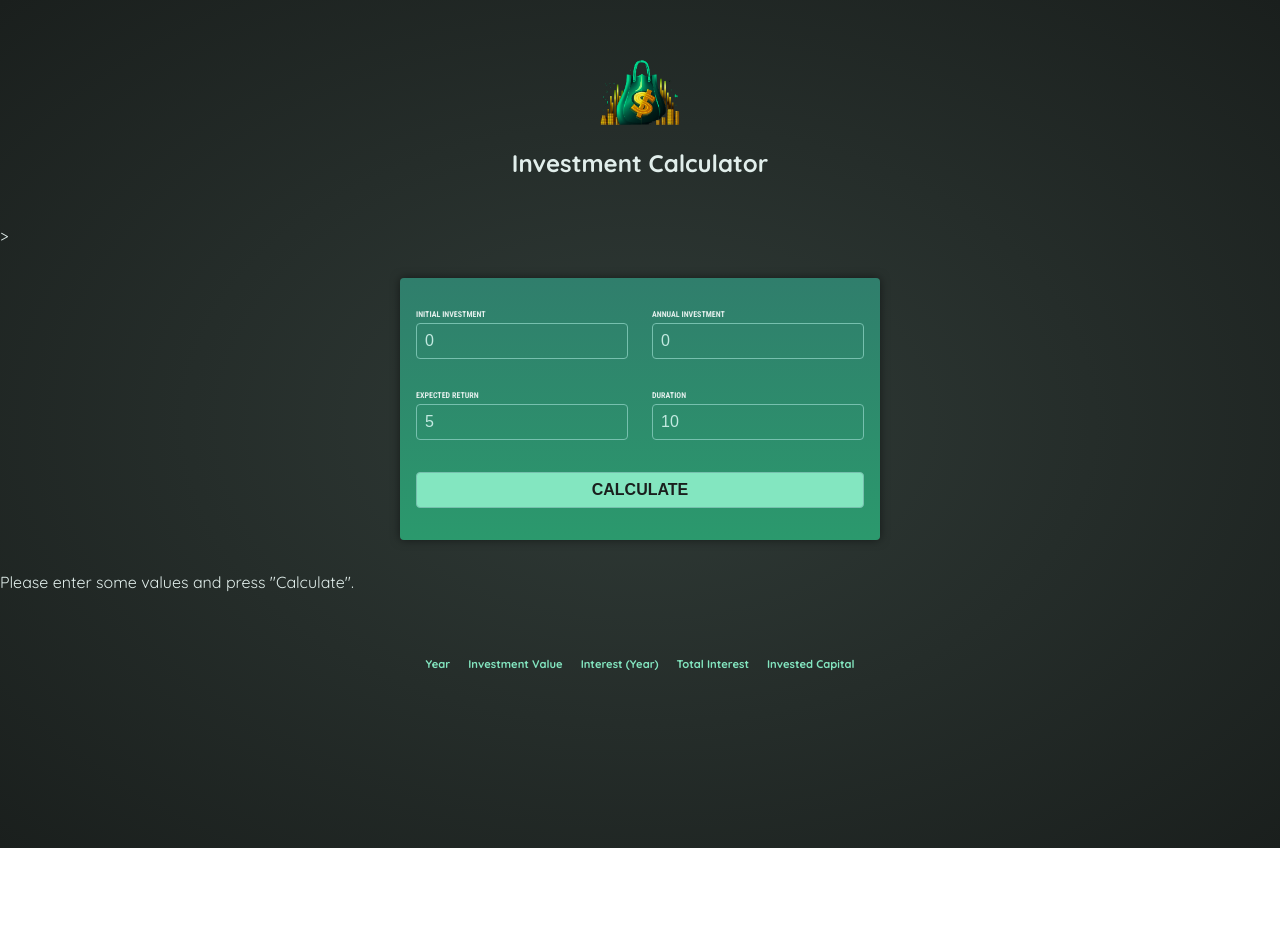
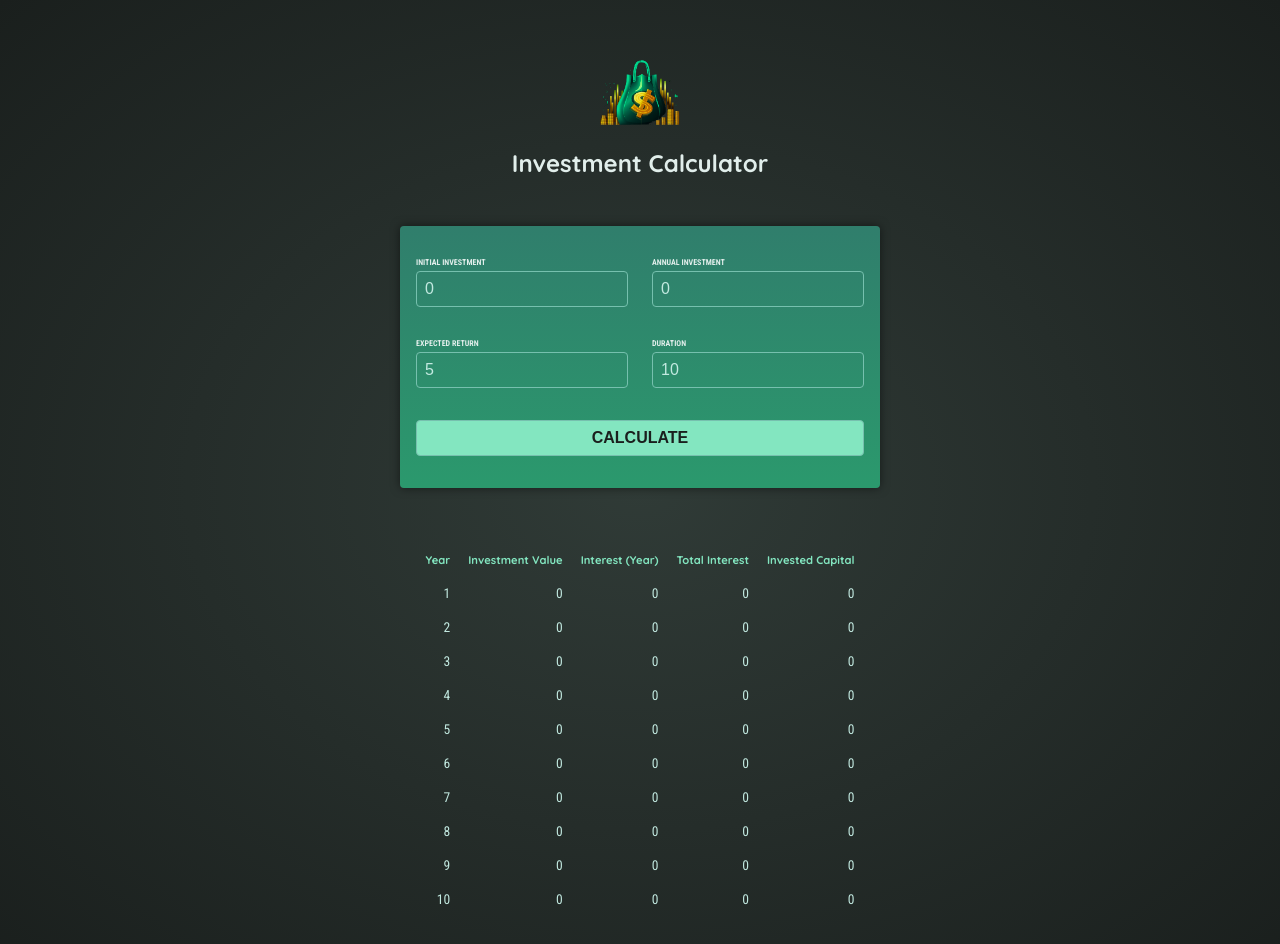
Before and after one commit to crbechtel/investment-calculator, an Angular app: page / in a window 1280 px wide. Both pictures are taken after a click on the button "CALCULATE". Shown: the top 944 px of the page. Before the commit the page ends 848 px from the top, so only its background shows below. Built offline with nearby package versions, Linux system fonts and the light colour scheme.

Commit message:
outputting data to table

```diff
--- a/src/app/header/header.component.html
+++ b/src/app/header/header.component.html
@@ -1,4 +1,4 @@
 <header>
     <img src="investment-calculator-logo.png" alt="A money bag" />
     <h1>Investment Calculator</h1>
-</header>>
+</header>
--- a/src/app/investment-results/investment-results.component.html
+++ b/src/app/investment-results/investment-results.component.html
@@ -1,5 +1,6 @@
-<p>Please enter some values and press "Calculate".</p>
-
+@if (!results) {
+    <p class="center">Please enter some values and press "Calculate".</p>
+  } @else {
     <table>
       <thead>
         <tr>
@@ -11,6 +12,15 @@
         </tr>
       </thead>
       <tbody>
-
+        @for (result of results; track result.year) {
+          <tr>
+            <td>{{ result.year }}</td>
+            <td>{{ result.valueEndOfYear }}</td>
+            <td>{{ result.interest }}</td>
+            <td>{{ result.totalInterest }}</td>
+            <td>{{ result.totalAmountInvested }}</td>
+          </tr>
+        }
       </tbody>
     </table>
+  }
```
Lines whose indentation alone changed are shown as unchanged.
